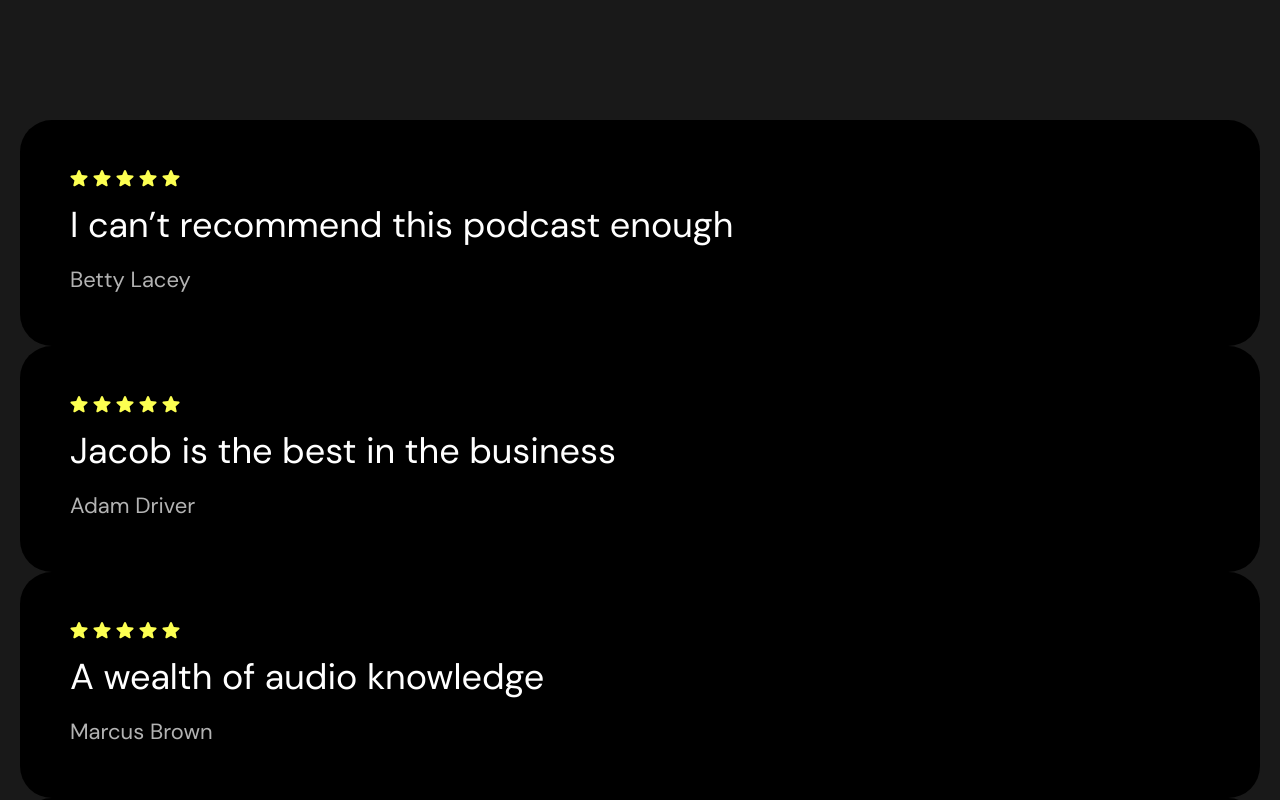
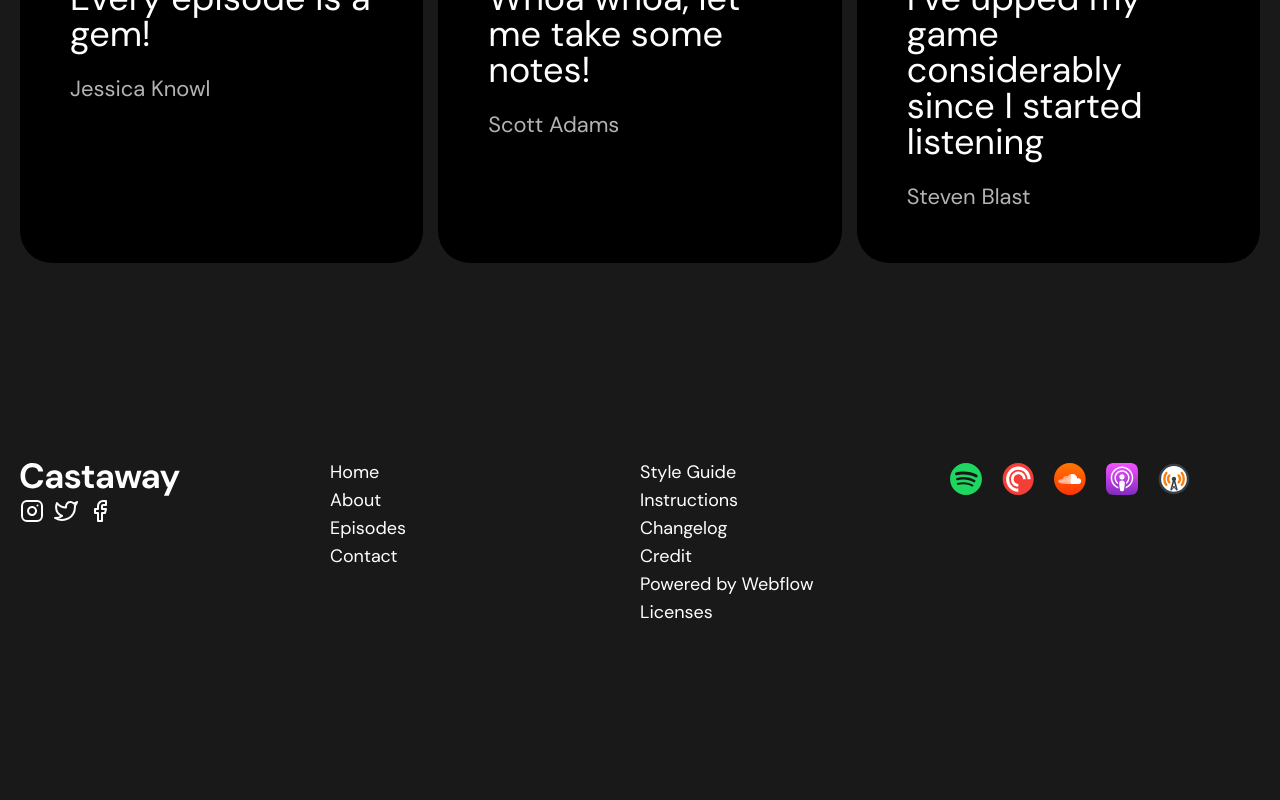
Before and after one commit to IskDev0/Castaway, a Vue app: page / in a window 1280 px wide. Shown: the part 5000-5800 px from the top of the page. After the commit the page ends 5721 px from the top, so only its background shows below. Built offline with nearby package versions, Linux system fonts and the light colour scheme.

Commit message:
Added footer

```diff
--- a/src/App.vue
+++ b/src/App.vue
@@ -5,6 +5,7 @@ import LatestEpisodes from "./components/LatestEpisodes.vue";
 import AboutSection from "./components/AboutSection.vue"
 import EmailNewsletter from "./components/EmailNewsletter.vue"
 import ReviewSection from "./components/ReviewSection.vue";
+import TheFooter from "./components/TheFooter.vue";
 </script>
 
 <template>
@@ -14,4 +15,5 @@ import ReviewSection from "./components/ReviewSection.vue";
   <AboutSection/>
   <EmailNewsletter/>
   <ReviewSection/>
+  <TheFooter/>
 </template>
--- /dev/null
+++ b/src/assets/scss/footer.scss
@@ -0,0 +1,21 @@
+.footer{
+  padding: 100px 0;
+  &__wrapper {
+    display: grid;
+    grid-template-columns: repeat(4, 25%);
+  }
+  &__links-box {
+    display: flex;
+    align-items: center;
+    gap: 10px;
+  }
+  &__list {
+    display: flex;
+    flex-direction: column;
+    gap: 10px;
+  }
+  &__social-wrapper{
+    display: flex;
+    gap: 20px;
+  }
+}
--- a/src/assets/scss/review.scss
+++ b/src/assets/scss/review.scss
@@ -7,7 +7,7 @@
   -webkit-border-radius: 32px;
   -moz-border-radius: 32px;
   border-radius: 32px;
-  &__wrapper {
+  &s__wrapper {
     display: grid;
     grid-template-columns: repeat(3, 1fr);
     gap: 15px;
--- a/src/assets/scss/style.scss
+++ b/src/assets/scss/style.scss
@@ -6,6 +6,7 @@
 @import "about";
 @import "newsletter";
 @import "review";
+@import "footer";
 
 html {
   font-size: 18px;
--- /dev/null
+++ b/src/components/TheFooter.vue
@@ -0,0 +1,45 @@
+<template>
+  <footer class="footer">
+    <div class="container">
+      <div class="footer__wrapper">
+        <div class="footer__links">
+          <a href="/" class="footer__image-link">
+            <img src="../assets/images/icons/logo.svg" alt="logo" class="footer__image"></a>
+          <div class="footer__links-box">
+            <a href="https://instagram.com" class="footer__link-item">
+              <img src="../assets/images/icons/instagram.svg" alt="" class="footer__link-image"></a>
+            <a href="https://twitter.com" class="footer__link-item">
+              <img src="../assets/images/icons/twitter.svg" alt="" class="footer__link-image"></a>
+            <a href="https://facebook.com" class="footer__link-item">
+              <img src="../assets/images/icons/facebook.svg" alt="" class="footer__link-image"></a>
+          </div>
+        </div>
+        <ul class="footer__list">
+          <li class="footer__list-item"><a href="" class="footer__list-link">Home</a></li>
+          <li class="footer__list-item"><a href="" class="footer__list-link">About</a></li>
+          <li class="footer__list-item"><a href="" class="footer__list-link">Episodes</a></li>
+          <li class="footer__list-item"><a href="" class="footer__list-link">Contact</a></li>
+        </ul>
+        <ul class="footer__list">
+          <li class="footer__list-item"><a href="" class="footer__list-link">Style Guide</a></li>
+          <li class="footer__list-item"><a href="" class="footer__list-link">Instructions</a></li>
+          <li class="footer__list-item"><a href="" class="footer__list-link">Changelog</a></li>
+          <li class="footer__list-item"><a href="" class="footer__list-link">Credit</a></li>
+          <li class="footer__list-item"><a href="" class="footer__list-link">Powered by Webflow</a></li>
+          <li class="footer__list-item"><a href="" class="footer__list-link">Licenses</a></li>
+        </ul>
+        <div class="footer__social-wrapper">
+          <a href="https://spotify.com" target="_blank" class="footer__social-item"><img src="../assets/images/icons/spotify.svg" alt="spotify"></a>
+          <a href="https://pocketcasts.com" target="_blank" class="footer__social-item"><img src="../assets/images/icons/pocket_casts.svg" alt="pocket casts"></a>
+          <a href="https://soundcloud.com" target="_blank" class="footer__social-item"><img src="../assets/images/icons/soundcloud.svg" alt="soundcloud"></a>
+          <a href="https://podcasts.apple.com" target="_blank" class="footer__social-item"><img src="../assets/images/icons/apple_podcasts.svg" alt="apple podcasts"></a>
+          <a href="https://overcast.fm" target="_blank" class="footer__social-item"><img src="../assets/images/icons/overcast.svg" alt="overcast"></a>
+        </div>
+      </div>
+    </div>
+  </footer>
+</template>
+
+<script>
+
+</script>
--- a/src/components/TheHero.vue
+++ b/src/components/TheHero.vue
@@ -19,7 +19,6 @@
         </div>
       </div>
     </div>
-    <br><br><br><br><br><br><br><br><br><br><br><br><br><br><br><br><br><br><br><br><br><br><br><br><br><br><br><br><br><br>
   </section>
 </template>
 
```
